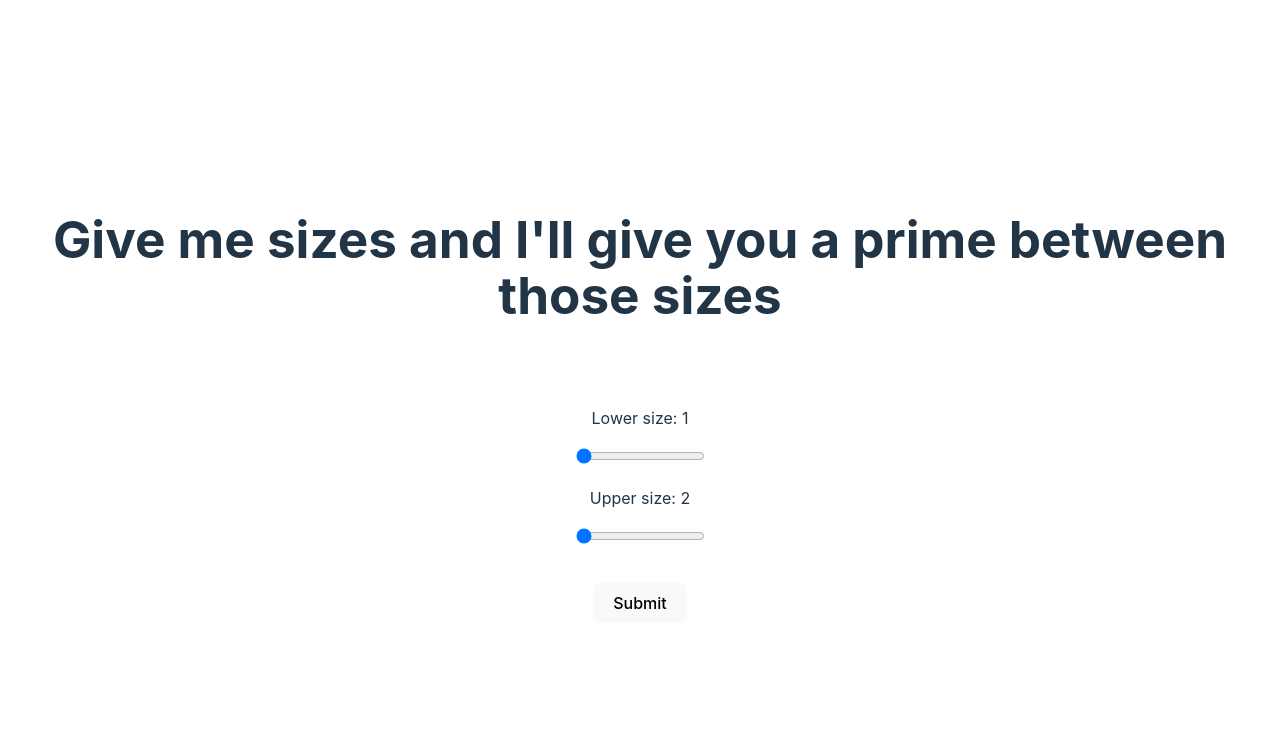
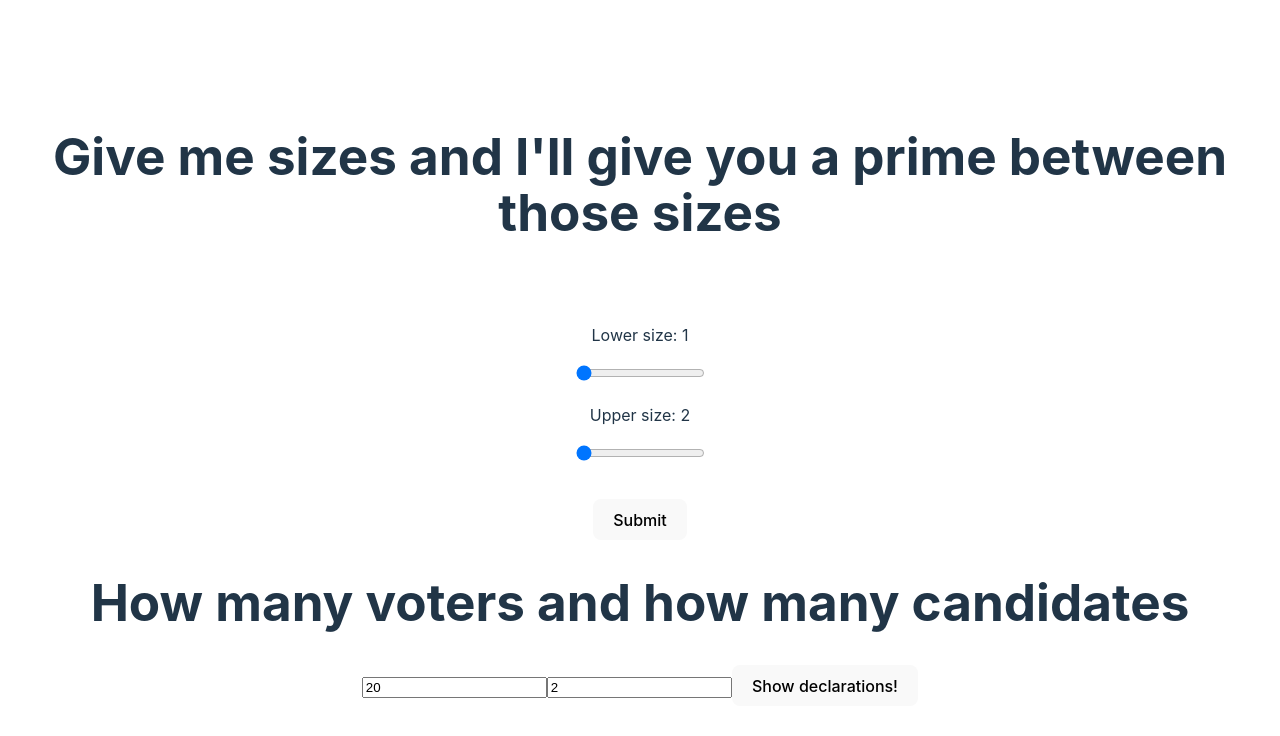
Before and after one commit to LezinGalibert/cryptography, a React (Vite) app: page / in a window 1280 px wide. Shown: the top 736 px of the page. Built offline with nearby package versions, Linux system fonts and the light colour scheme.

Commit message:
Added visual for declaration generation

```diff
--- a/src/App.css
+++ b/src/App.css
@@ -18,3 +18,10 @@
 .vertical {
   flex-direction: column;
 }
+
+.table {
+  border: 1px black;
+  display: flex;
+  align-self: center;
+  flex-direction: row;
+}
--- a/src/App.tsx
+++ b/src/App.tsx
@@ -1,63 +1,12 @@
-import { useCallback, useState } from 'react';
 import './App.css';
-import { randomPrimeNumberBySize } from './utils/math';
+import { DeclarationTable } from './components/DeclarationTable';
+import { SubmitFormWithSliders } from './components/SubmitFormWithSliders';
 
 function App() {
-  const [lowBound, setLowBound] = useState(1);
-  const [upBound, setUpBound] = useState(2);
-  const [confirmedPrimePicker, setHasConfirmedPrimePicker] = useState(false);
-  const [newPrime, setNewPrime] = useState(0);
-
-  const onSubmitPrimePicker = useCallback(() => {
-    const p = randomPrimeNumberBySize(lowBound, upBound, 10);
-    setNewPrime(p);
-    setHasConfirmedPrimePicker(true);
-  }, [lowBound, upBound]);
-
-  const renderNewPrime = useCallback(() => {
-    return confirmedPrimePicker ? <h1>{`${newPrime} is your prime`}</h1> : null;
-  }, [newPrime, confirmedPrimePicker]);
-
   return (
     <div className="App">
-      <form
-        onSubmit={(e) => {
-          onSubmitPrimePicker();
-          e.preventDefault();
-        }}>
-        <h1>Give me sizes and I'll give you a prime between those sizes</h1>
-        <div className="card">
-          <div className="horizontal">
-            <p>{`Lower size: ${lowBound}`}</p>
-            <input
-              type="range"
-              name="Pick a lower size"
-              min={1}
-              max={7}
-              value={lowBound}
-              onChange={(e) => {
-                setHasConfirmedPrimePicker(false);
-                setLowBound(Math.min(+e.target.value, upBound));
-              }}
-            />
-
-            <p>{`Upper size: ${upBound}`}</p>
-            <input
-              type="range"
-              name="Pick a higher size"
-              min={2}
-              max={7}
-              value={upBound}
-              onChange={(e) => {
-                setHasConfirmedPrimePicker(false);
-                setUpBound(Math.max(+e.target.value, lowBound));
-              }}
-            />
-          </div>
-        </div>
-        <button type="submit">Submit</button>
-        {renderNewPrime()}
-      </form>
+      <SubmitFormWithSliders />
+      <DeclarationTable />
     </div>
   );
 }
--- /dev/null
+++ b/src/components/DeclarationTable.tsx
@@ -0,0 +1,77 @@
+import React, { useCallback, useState } from 'react';
+import { generateVoteDeclarations } from '../model';
+import { Protected } from '../utils/protected';
+import { writeKey } from '../utils/rsa';
+import { writeSignature } from '../utils/signature';
+
+export const DeclarationTable = React.memo(() => {
+  const [votes, setVotes] = useState(20);
+  const [candidates, setCandidates] = useState(2);
+  const [hasSubmitted, setHasSubmitted] = useState(false);
+  const [voteDeclarations, setVoteDeclaration] = useState<Protected[]>([]);
+
+  const onSubmit = useCallback(() => {
+    const declarations = generateVoteDeclarations(votes, candidates);
+    setVoteDeclaration(declarations);
+    setHasSubmitted(true);
+  }, [votes, candidates]);
+
+  const renderTable = useCallback(() => {
+    return hasSubmitted ? (
+      <table>
+        <td>
+          <th>Public Key</th>
+          {voteDeclarations.map((dec, i) => (
+            <tr key={i}>{writeKey(dec.pKey)}</tr>
+          ))}
+        </td>
+        <td>
+          <th>Secret Key</th>
+          {voteDeclarations.map((dec, i) => (
+            <tr key={i}>{dec.message}</tr>
+          ))}
+        </td>
+        <td>
+          <th>Signature</th>
+          {voteDeclarations.map((dec, i) => (
+            <tr key={i}>{writeSignature(dec.signature)}</tr>
+          ))}
+        </td>
+      </table>
+    ) : null;
+  }, [hasSubmitted, voteDeclarations]);
+
+  return (
+    <form
+      onSubmit={(e) => {
+        onSubmit();
+        e.preventDefault();
+      }}>
+      <h1>How many voters and how many candidates</h1>
+      <input
+        type="number"
+        name="Select the number of voters"
+        value={votes}
+        onChange={(e) => {
+          if (votes > candidates) {
+            setHasSubmitted(false);
+            setVotes(+e.target.value);
+          }
+        }}
+      />
+      <input
+        type="number"
+        name="Select the number of candidates"
+        value={candidates}
+        onChange={(e) => {
+          if (votes > candidates) {
+            setHasSubmitted(false);
+            setCandidates(+e.target.value);
+          }
+        }}
+      />
+      <button type="submit">Show declarations!</button>
+      {renderTable()}
+    </form>
+  );
+});
--- /dev/null
+++ b/src/components/SubmitFormWithSliders.tsx
@@ -0,0 +1,60 @@
+import React, { useCallback, useState } from 'react';
+import { randomPrimeNumberBySize } from '../utils/math';
+
+export const SubmitFormWithSliders = React.memo(() => {
+  const [lowBound, setLowBound] = useState(1);
+  const [upBound, setUpBound] = useState(2);
+  const [hasSubmitted, setHasSubmitted] = useState(false);
+  const [newPrime, setNewPrime] = useState(0);
+
+  const onSubmit = useCallback(() => {
+    const p = randomPrimeNumberBySize(lowBound, upBound, 10);
+    setNewPrime(p);
+    setHasSubmitted(true);
+  }, [lowBound, upBound]);
+
+  const renderNewPrime = useCallback(() => {
+    return hasSubmitted ? <h1>{`${newPrime} is your prime`}</h1> : null;
+  }, [newPrime, hasSubmitted]);
+
+  return (
+    <form
+      onSubmit={(e) => {
+        onSubmit();
+        e.preventDefault();
+      }}>
+      <h1>Give me sizes and I'll give you a prime between those sizes</h1>
+      <div className="card">
+        <div className="horizontal">
+          <p>{`Lower size: ${lowBound}`}</p>
+          <input
+            type="range"
+            name="Pick a lower size"
+            min={1}
+            max={7}
+            value={lowBound}
+            onChange={(e) => {
+              setHasSubmitted(false);
+              setLowBound(Math.min(+e.target.value, upBound));
+            }}
+          />
+
+          <p>{`Upper size: ${upBound}`}</p>
+          <input
+            type="range"
+            name="Pick a higher size"
+            min={2}
+            max={7}
+            value={upBound}
+            onChange={(e) => {
+              setHasSubmitted(false);
+              setUpBound(Math.max(+e.target.value, lowBound));
+            }}
+          />
+        </div>
+      </div>
+      <button type="submit">Submit</button>
+      {renderNewPrime()}
+    </form>
+  );
+});
--- a/src/model.ts
+++ b/src/model.ts
@@ -33,7 +33,7 @@ export function generateVoteDeclarations(votes: number, candidates: number): Pro
   }
 
   const protectedDeclarations = voteArr.map((vote) => {
-    const selectedCandidate = writeKey(candidateArr[pickRandomNumber(0, candidates)]);
+    const selectedCandidate = writeKey(candidateArr[pickRandomNumber(0, candidates - 1)]);
     const signature = initSignature(selectedCandidate, vote.sKey);
     return initProtected(vote.pKey, selectedCandidate, signature);
   });
--- a/src/utils/rsa.ts
+++ b/src/utils/rsa.ts
@@ -21,13 +21,13 @@ export function encryptString(str: string, key: Key) {
   const encodedArray: number[] = [];
 
   for (let i = 0; i < str.length; i++) {
-    encodedArray.push(modpow(str.charCodeAt(i) - 'a'.charCodeAt(0), key.exponent, key.modulus));
+    encodedArray.push(modpow(str.charCodeAt(i), key.exponent, key.modulus));
   }
   return encodedArray;
 }
 
 export function decryptArray(arr: number[], key: Key) {
-  const newArr = arr.map((item) => modpow(item, key.exponent, key.modulus) + 'a'.charCodeAt(0));
+  const newArr = arr.map((item) => modpow(item, key.exponent, key.modulus));
   return newArr.map((item) => String.fromCharCode(item)).join('');
 }
 
```
